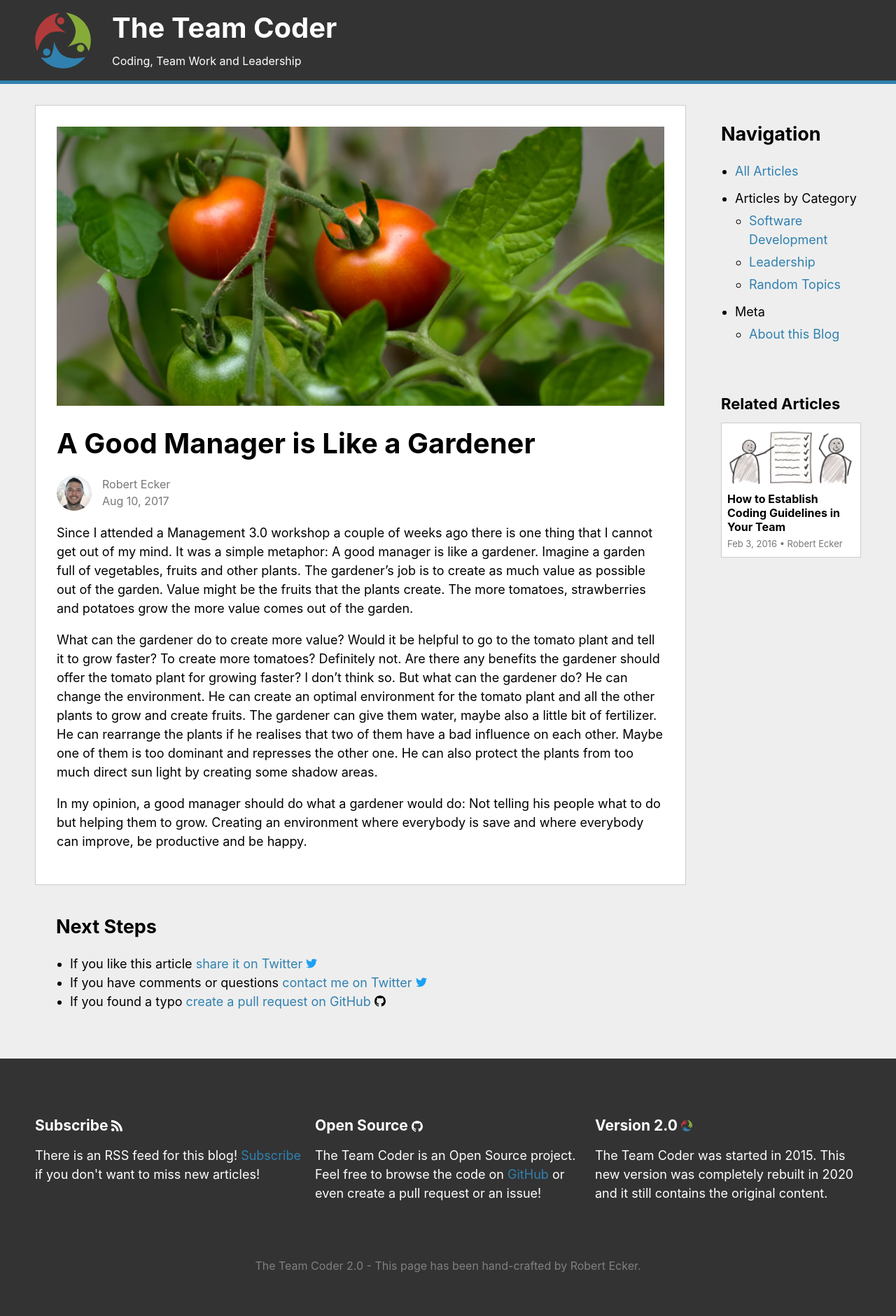
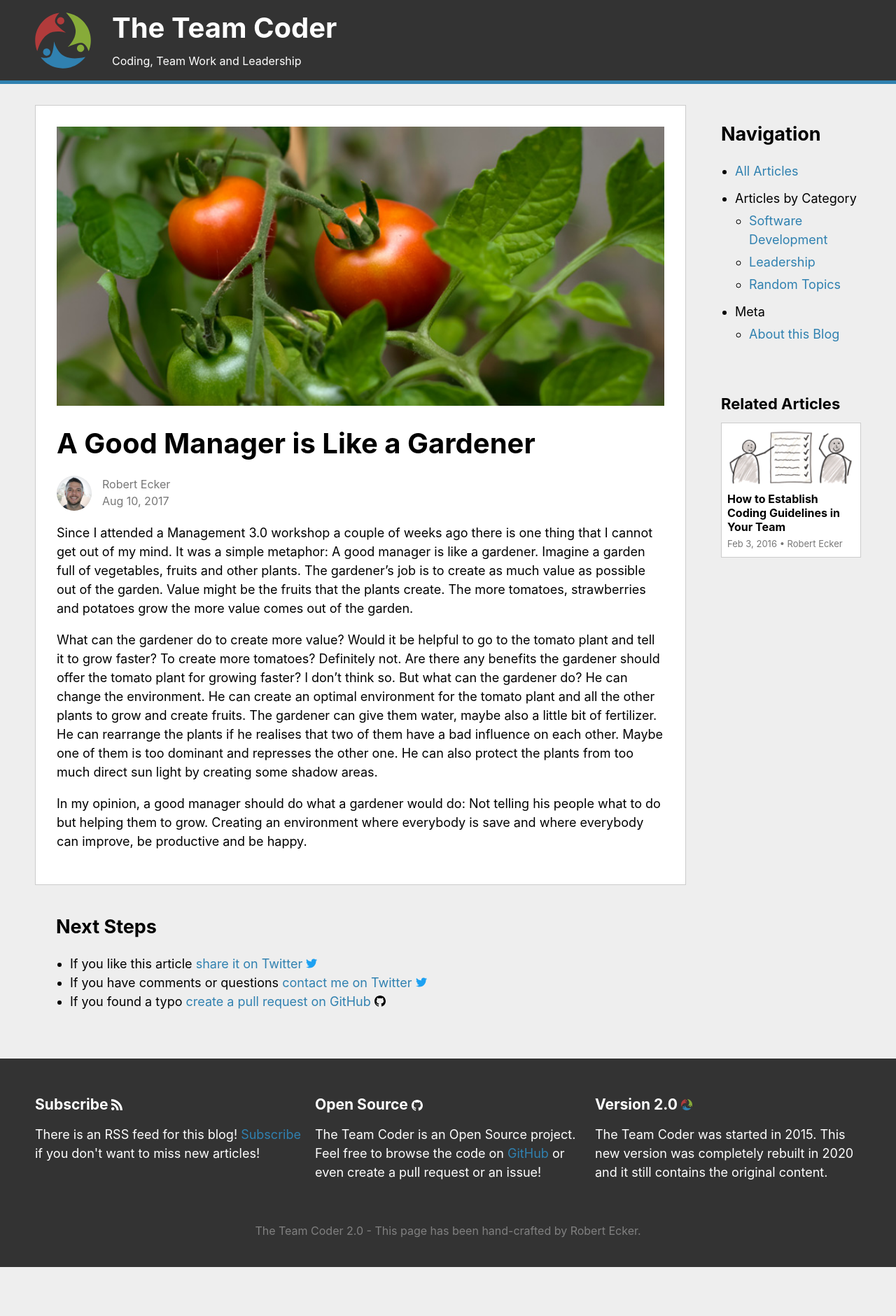
Before and after one commit to team-coder/team-coder.com, a Jekyll site: the page built from _posts/2017-08-10-a-good-manager-is-like-a-gardener.md, in a window 1280 px wide. Shown: the whole page at 70% size. Built offline with Jekyll 4.4.1, drawn with Linux system fonts in a browser that asks for light colours; after the commit the page ends 1811 px from its top, so only the background shows below that.

Commit message:
Improve footer layout

```diff
--- a/_sass/_footer.scss
+++ b/_sass/_footer.scss
@@ -1,8 +1,8 @@
 footer {
     background: $color-background-footer;
     color: $color-text-footer;
-    padding-top: 40px;
-    padding-bottom: 60px;
+    padding-top: 20px;
+    padding-bottom: 40px;
 }
 
 .footer-sections {
@@ -14,7 +14,7 @@ footer {
 }
 
 .footer-section {
-    padding: 10px;
+    padding: 0 10px;
     flex-basis: 0;
     flex-grow: 1;
 }
@@ -23,7 +23,7 @@ footer {
     text-align: center;
     font-size: medium;
     color: gray;
-    margin: 50px 25px 0 25px;
+    margin: 40px 25px 0 25px;
 }
 
 
```
